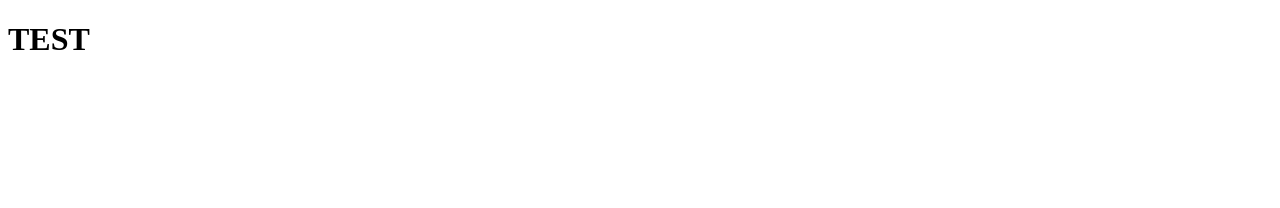
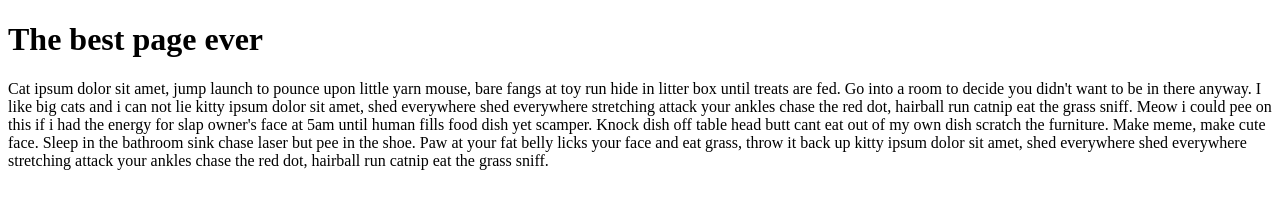
Before and after one commit to 1942ZaidHaider/html_hands_on, a plain HTML site: page src/index.html in a window 1280 px wide. Drawn offline with Linux system fonts and the light colour scheme.

Commit message:
task 28 head and body

```diff
--- a/src/index.html
+++ b/src/index.html
@@ -1,2 +1,8 @@
 <!DOCTYPE html>
-<html><h1>TEST</h1></html>
+<html><head>
+  <title>The best page ever</title>
+</head><body>
+  <h1>The best page ever</h1>
+  <p>Cat ipsum dolor sit amet, jump launch to pounce upon little yarn mouse, bare fangs at toy run hide in litter box until treats are fed. Go into a room to decide you didn't want to be in there anyway. I like big cats and i can not lie kitty ipsum dolor sit amet, shed everywhere shed everywhere stretching attack your ankles chase the red dot, hairball run catnip eat the grass sniff. Meow i could pee on this if i had the energy for slap owner's face at 5am until human fills food dish yet scamper. Knock dish off table head butt cant eat out of my own dish scratch the furniture. Make meme, make cute face. Sleep in the bathroom sink chase laser but pee in the shoe. Paw at your fat belly licks your face and eat grass, throw it back up kitty ipsum dolor sit amet, shed everywhere shed everywhere stretching attack your ankles chase the red dot, hairball run catnip eat the grass sniff.</p>
+</body>
+</html>
```
